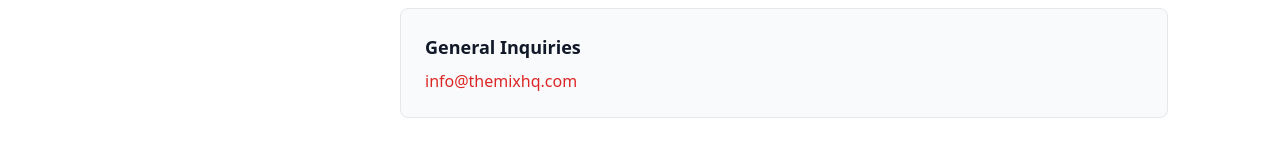
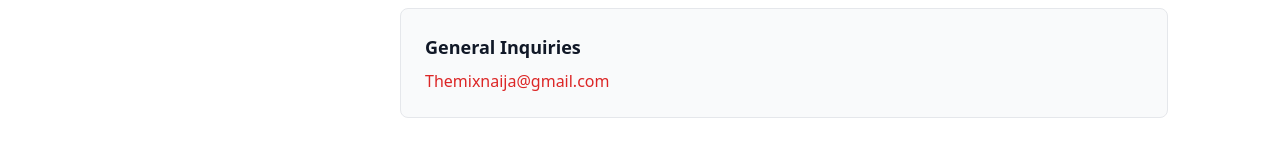
Before and after one commit to blackweb470/themixhq, a React (Vite) app: page /about in a window 1280 px wide. Shown: the part 2435-2595 px from the top of the page. Built offline with nearby package versions, Linux system fonts and the light colour scheme; no server answers.

Commit message:
update: sync contact email in about page with footer

```diff
--- a/src/pages/About.tsx
+++ b/src/pages/About.tsx
@@ -151,7 +151,7 @@
             </p>
             <div className="bg-gray-50 p-6 rounded-lg border border-gray-200">
               <p className="text-lg text-gray-900 font-bold mb-2">General Inquiries</p>
-              <a href="mailto:info@themixhq.com" className="text-red-600 hover:text-red-700 font-medium">info@themixhq.com</a>
+              <a href="mailto:Themixnaija@gmail.com" className="text-red-600 hover:text-red-700 font-medium">Themixnaija@gmail.com</a>
             </div>
           </section>
 
```
